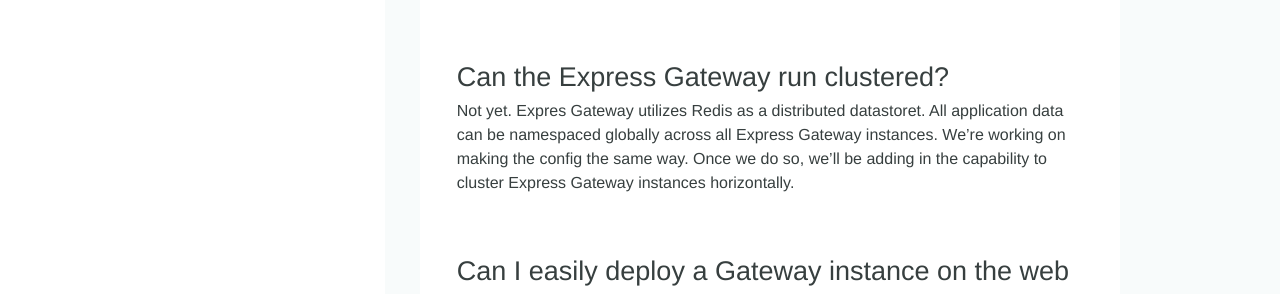
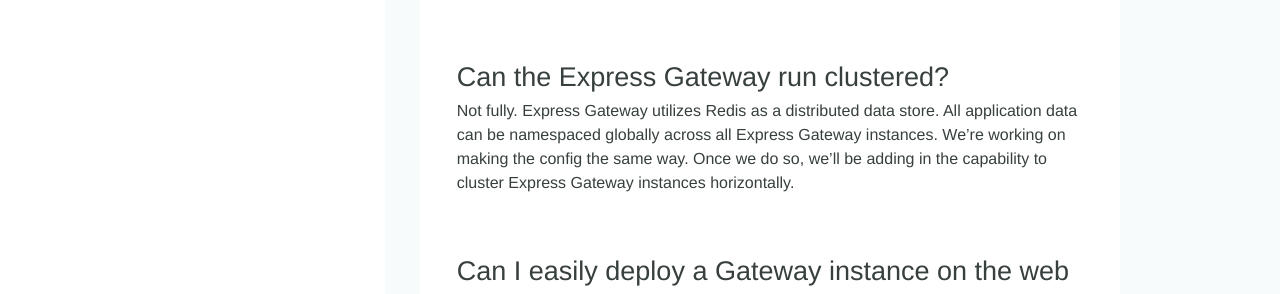
Before and after one commit to ExpressGateway/express-gateway.io, a Jekyll site: the page built from docs/faq.md, in a window 1280 px wide and 900 px high, scrolled down 1307 px. Shown: the part 158-452 px from the top of the window. Built offline with Jekyll 4.4.1, drawn with Linux system fonts in a browser that asks for light colours; nearby versions of some CDN libraries; some web fonts are replaced; comment, search, counter and statistics services are not loaded.

Commit message:
Fix typos

```diff
--- a/docs/faq.md
+++ b/docs/faq.md
@@ -48,7 +48,7 @@
 
 ### Can the Express Gateway run clustered?
 
-Not yet. Expres Gateway utilizes Redis as a distributed datastoret. All application data can be namespaced globally
+Not fully. Express Gateway utilizes Redis as a distributed data store. All application data can be namespaced globally
 across all Express Gateway instances.  We're working on making the config the same way. Once we do so, we’ll be adding
 in the capability to cluster Express Gateway instances horizontally.
 
```
